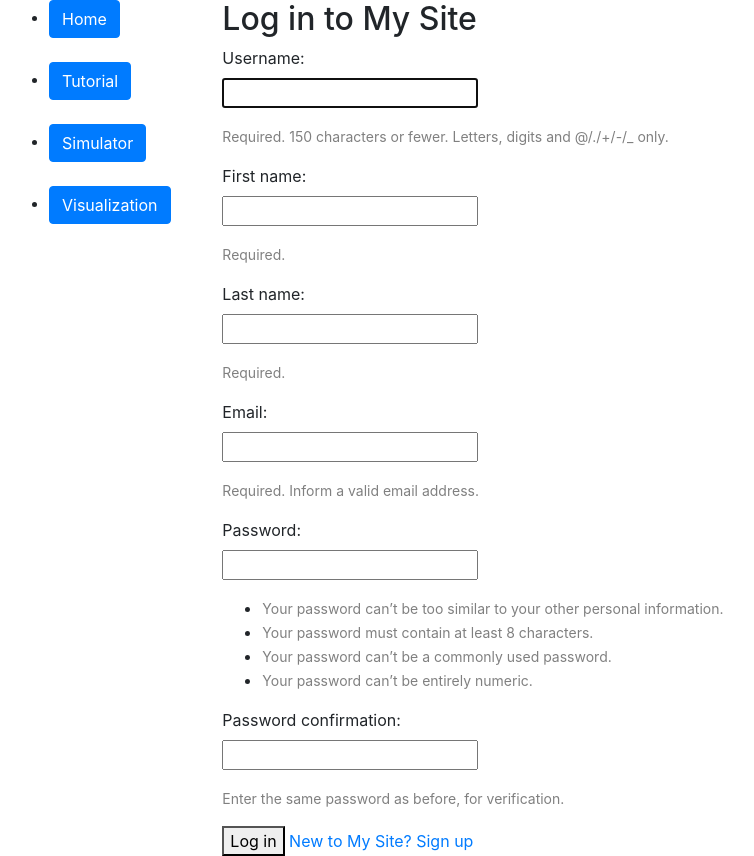
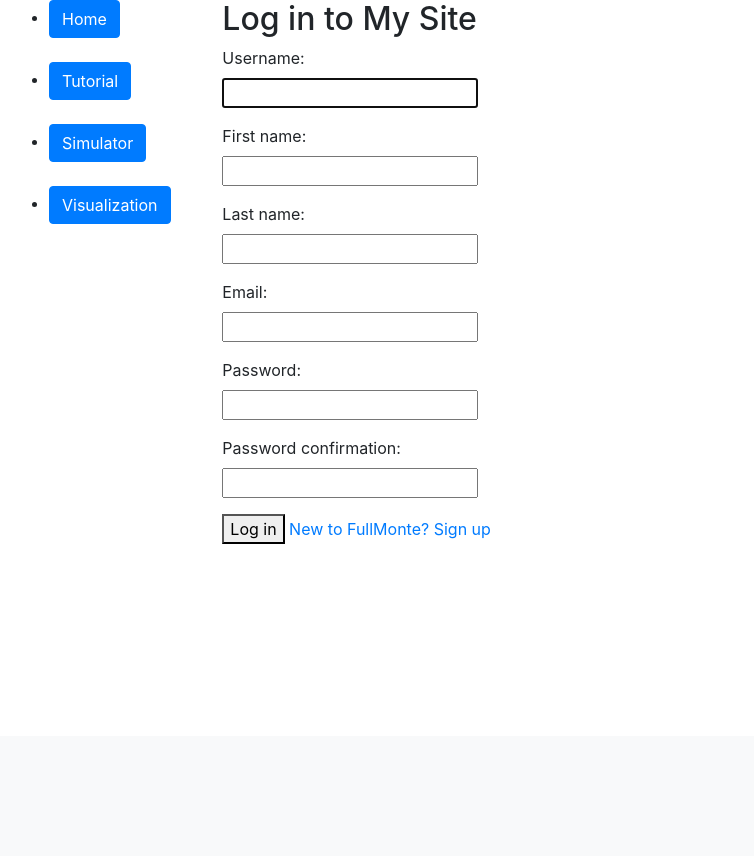
Before and after one commit to nancytaen/FullMonteWeb, a Django app: template application/templates/registration/login.html in a window 1280 px wide. Shown: the part 64-920 px from the top of the page, without its empty margins (6-760 px from the left). After the commit the page ends 608 px from the top, so only its background shows below. Run offline with Django 3.2, Linux system fonts and the light colour scheme; the template is opened without the code that fills it: values that come from a table or form of the project are taken from there, others are empty; some libraries are stand-ins or nearby versions.

Commit message:
changed woring on login page

```diff
--- a/application/forms.py
+++ b/application/forms.py
@@ -56,7 +56,7 @@ class RequiredFormSet(BaseFormSet):
 class SignUpForm(UserCreationForm):
     first_name = forms.CharField(max_length=30, help_text='Required.')
     last_name = forms.CharField(max_length=30, help_text='Required.')
-    email = forms.EmailField(max_length=254, help_text='Required. Inform a valid email address.')
+    email = forms.EmailField(max_length=254, help_text='Required.')
 
     class Meta:
         model = User
--- a/application/templates/registration/login.html
+++ b/application/templates/registration/login.html
@@ -3,7 +3,7 @@
 {% block content %}
   <h2>Log in to My Site</h2>
   {% if form.errors %}
-    <p style="color: red">Your username and password didn't match. Please try again.</p>
+    <p style="color: red">Your username and password didn't match.</p>
   {% endif %}
   <form method="post">
     {% csrf_token %}
@@ -15,12 +15,9 @@
         {% for error in field.errors %}
           <p style="color: red">{{ error }}</p>
         {% endfor %}
-        {% if field.help_text %}
-          <p><small style="color: grey">{{ field.help_text }}</small></p>
-        {% endif %}
       </p>
     {% endfor %}
     <button type="submit">Log in</button>
-    <a href="{% url 'signup' %}">New to My Site? Sign up</a>
+    <a href="{% url 'signup' %}">New to FullMonte? Sign up</a>
   </form>
 {% endblock %}
```
